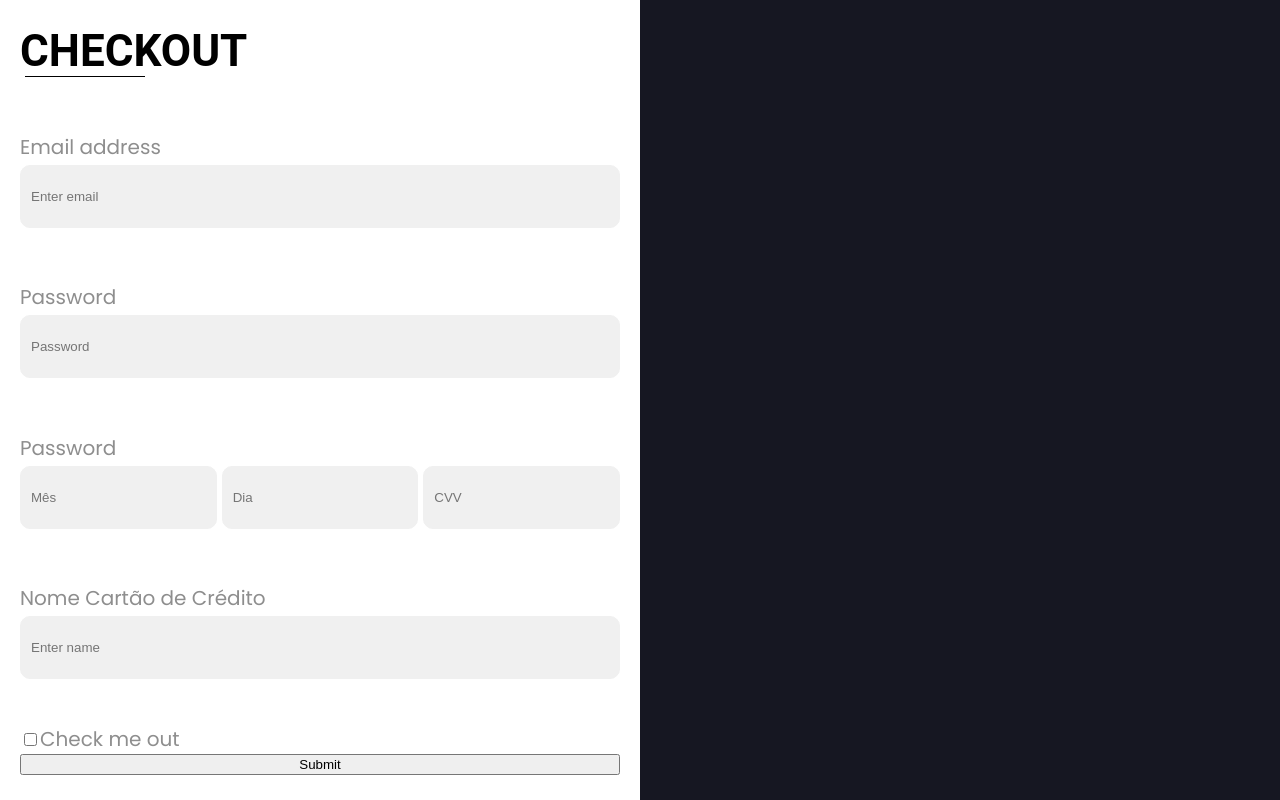
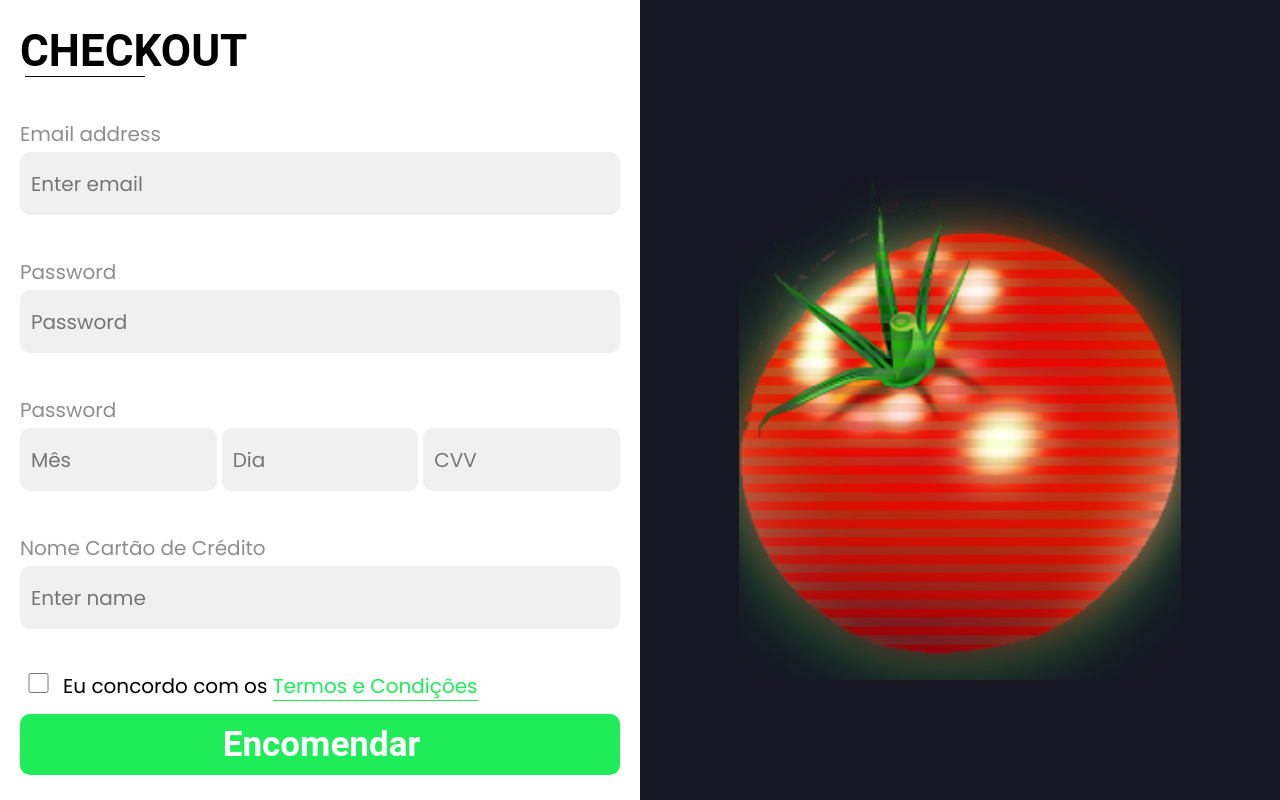
Before and after one commit to Mastic-Automate/automate-website, a React (Create React App) app: page /checkoutPage_address in a window 1280 px wide. Built offline with nearby package versions, Linux system fonts and the light colour scheme.

Commit message:
Update design checkoutPage

```diff
--- a/src/components/ProductSection/index.js
+++ b/src/components/ProductSection/index.js
@@ -1,7 +1,7 @@
 import React from 'react';
 import './ProductSection.css';
 
-import holographicTomato from '../../img/tomateHolografico.png'
+import holographicTomato from '../../img/tomateHolografico.png';
 import RenderLinks from '../Header/RenderLinks';
 
 // import { Container } from './styles';
--- a/src/components/pages/CheckoutPage_address/CheckoutPage_address.css
+++ b/src/components/pages/CheckoutPage_address/CheckoutPage_address.css
@@ -10,6 +10,8 @@
         height: 100%;
         display: flex;
         justify-content: center;
+        align-items: center;
+        position: relative;
     }
 
     .checkout-wrapper .col.bg-primary{
@@ -82,6 +84,14 @@ form .form-group {
 
         border: 1px solid #F0F0F0;
         border-radius: 10px;
+
+        font-family: 'Poppins';
+        font-style: normal;
+        font-weight: 400;
+        font-size: 20px;
+        line-height: 30px;
+
+        color: #9D9D9D;
     }
 
     form .form-group.row {
@@ -89,3 +99,70 @@ form .form-group {
         justify-content: space-between;
         gap: 5px;
     }
+
+    form .form-group .btn {
+        margin-top: 10px;
+
+        display: flex;
+        flex-direction: row;
+        justify-content: center;
+        align-items: center;
+        padding: 10px 22px 10px 25px;
+        gap: 10px;
+
+        background: #1EEC58;
+        border: none;
+        border-radius: 10px;
+
+        font-family: 'Roboto';
+        font-style: normal;
+        font-weight: 700;
+        font-size: 35px;
+
+        color: #FFFFFF;
+    }
+
+.form-check {
+    display: flex;
+    align-items: center;
+}
+
+    .form-check .form-check-label {
+    font-family: 'Poppins';
+    font-style: normal;
+    font-weight: 300;
+    font-size: 20px;
+    line-height: 30px;
+
+    color: #000000;
+}
+
+    .form-check .form-check-input {
+        box-sizing: border-box;
+
+        width: 29px;
+        height: 20px;
+        margin-right: 10px;
+
+        border: 1px solid #8E8E8E;
+        border-radius: 5px;
+    }
+
+    .form-check .form-check-label.link {
+        font-family: 'Poppins';
+        font-style: normal;
+        font-weight: 300;
+        font-size: 20px;
+        line-height: 30px;
+
+        color: #1EEC58;
+        border-bottom: 1px solid #1EEC58;
+    }
+
+
+/* IMAGE  ========================== */
+
+.col img {
+    position: absolute;
+    height: 100%;
+}
--- a/src/components/pages/CheckoutPage_address/index.js
+++ b/src/components/pages/CheckoutPage_address/index.js
@@ -1,5 +1,6 @@
 import React from 'react';
 import './CheckoutPage_address.css';
+import holographicTomato from '../../../img/tomateHolografico.png';
 
 function CheckoutPage_address() {
     return (
@@ -31,15 +32,15 @@ function CheckoutPage_address() {
                         <div className="form-group">
                             <div className='form-check'>
                                 <input type="checkbox" className="form-check-input" id="exampleCheck1" />
-                                <label className="form-check-label" for="exampleCheck1">Check me out</label>
+                                <label className="form-check-label" for="exampleCheck1">Eu concordo com os <span className='form-check-label link'>Termos e Condições</span></label>
                             </div>
-                            <button type="submit" className="btn btn-primary">Submit</button>
+                            <button type="submit" className="btn btn-primary">Encomendar</button>
                         </div>
                     </form>
                 </div>
             </div>
             <div className='col bg-primary'>
-
+                <img src={holographicTomato}></img>
             </div>
         </section>
     )
```
Also changed, not shown: src/img/tomateHolografico.png.
